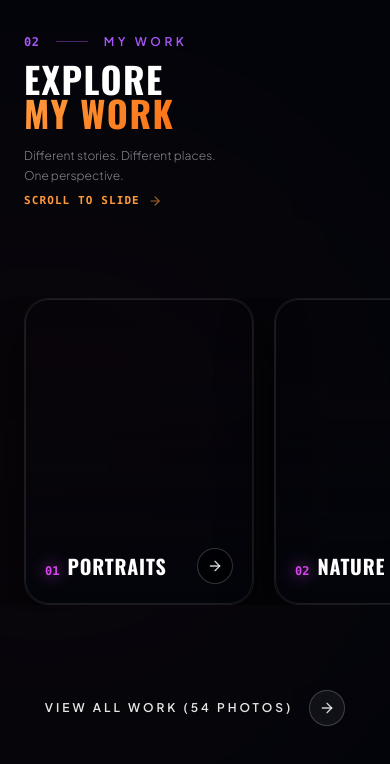
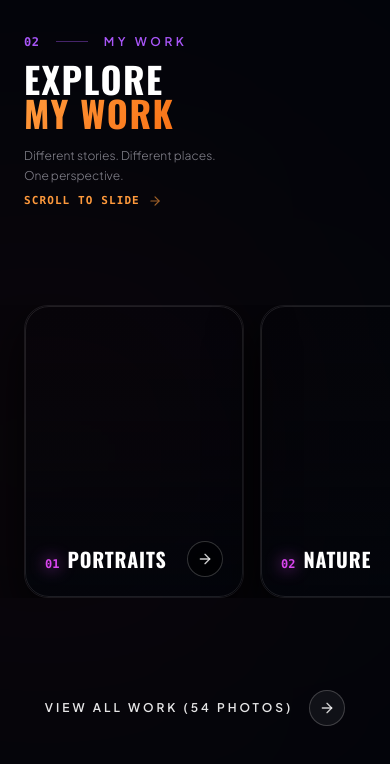
Before and after one commit to Srivathsan-09/Portfolio, a React (Vite) app: page / in a window 390 px wide. Shown: the part 2323-3087 px from the top of the page. Built offline with nearby package versions, Linux system fonts and the light colour scheme; a web font is replaced by a local one.

Commit message:
Fix inner padding math for 100% Architecture card visibility and exact left margin line clipping

```diff
--- a/src/components/Work.jsx
+++ b/src/components/Work.jsx
@@ -468,14 +468,18 @@ export default function Work() {
         }
       );
 
-      // 2. Scroll-Driven Horizontal Pinning (Hiding strictly within EXPLORE MY WORK margins)
+      // 2. Scroll-Driven Horizontal Pinning (Hiding strictly at EXPLORE MY WORK left margin line & 100% full reveal for Architecture card)
       const track = trackRef.current;
       if (track) {
         const getScrollAmount = () => {
           if (!track || !track.parentElement) return 0;
-          const containerWidth = track.parentElement.clientWidth;
+          const parent = track.parentElement;
+          const style = window.getComputedStyle(parent);
+          const paddingLeft = parseFloat(style.paddingLeft) || 0;
+          const paddingRight = parseFloat(style.paddingRight) || 0;
+          const innerContentWidth = parent.clientWidth - paddingLeft - paddingRight;
           const trackWidth = track.scrollWidth;
-          const overflow = trackWidth - containerWidth;
+          const overflow = trackWidth - innerContentWidth;
           return overflow > 0 ? -overflow : 0;
         };
 
@@ -545,14 +549,14 @@ export default function Work() {
 
         </div>
 
-        {/* Pinned Horizontal Scroll Track Container (Clipping & Hiding strictly within EXPLORE MY WORK margins) */}
+        {/* Pinned Horizontal Scroll Track Container (Hiding strictly at EXPLORE MY WORK left margin line) */}
         <div className="max-w-7xl mx-auto px-6 lg:px-16 w-full overflow-hidden my-2 sm:my-4 relative z-10 shrink-0">
           <div
             ref={trackRef}
-            className="flex gap-5 sm:gap-7 w-max transform-gpu touch-pan-x"
+            className="flex gap-4 sm:gap-6 w-max transform-gpu touch-pan-x"
           >
             {workCards.map((card, index) => (
-              <div key={card.id} className="w-[230px] sm:w-[270px] lg:w-[310px] shrink-0">
+              <div key={card.id} className="w-[220px] sm:w-[260px] lg:w-[295px] shrink-0">
                 <Interactive3DCard
                   card={card}
                   num={card.num}
```
